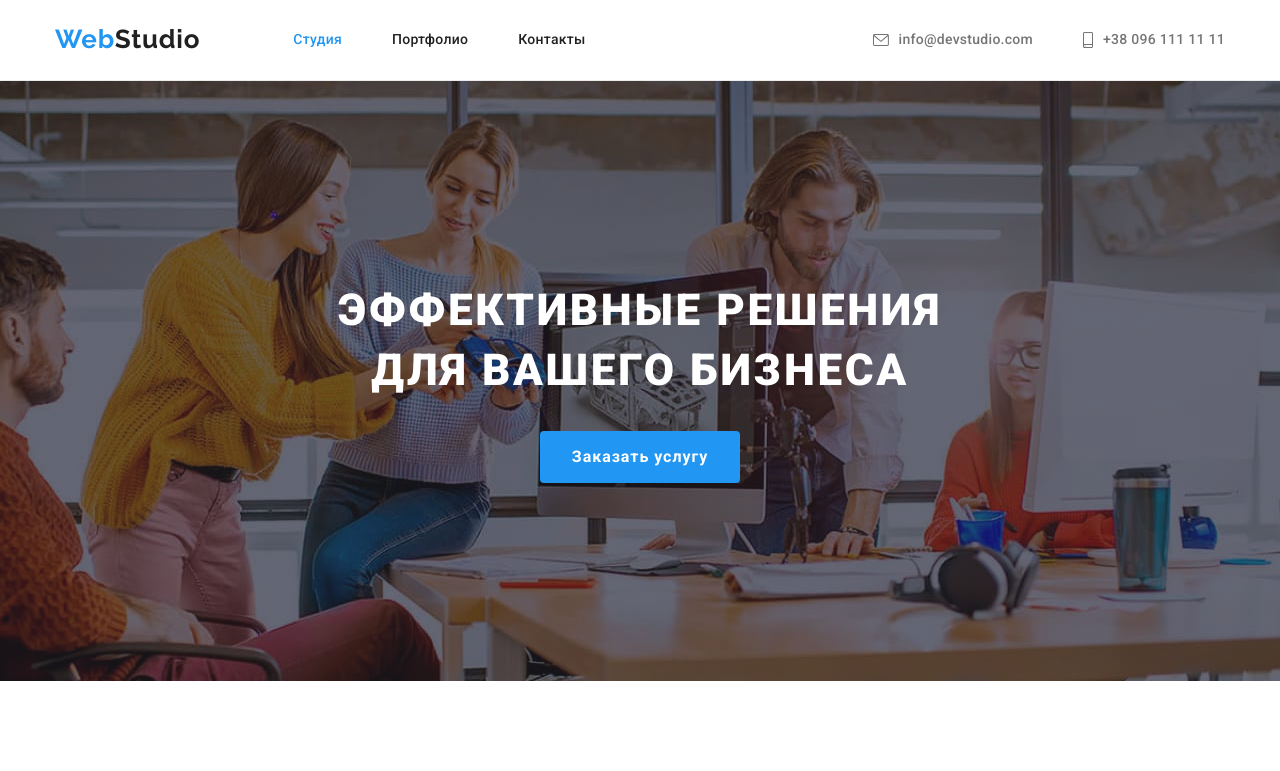
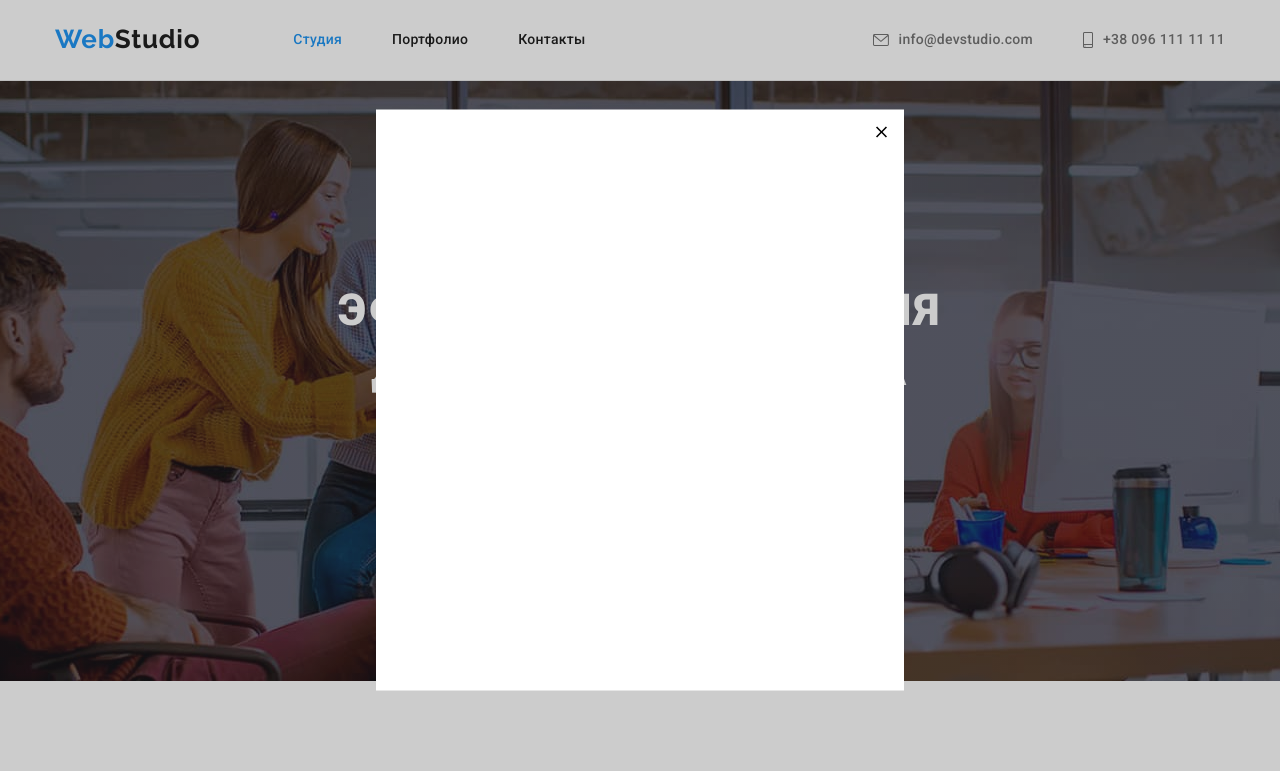
Before and after one commit to funnykoss/goit-markup-hw-05, a plain HTML site: page index.html in a window 1280 px wide. Both pictures are taken after a click on the button "Заказать услугу". Shown: the top 771 px of the page. Drawn offline with nearby package versions, Linux system fonts and the light colour scheme.

Commit message:
js_open-close

```diff
--- a/css/styles.css
+++ b/css/styles.css
@@ -317,6 +317,8 @@ img {
   background-color: var(--background-color);
   width: 30px;
   height: 30px;
+
+  cursor: pointer;
 }
 
 .backdrop.is-hidden {
--- a/index.html
+++ b/index.html
@@ -49,11 +49,11 @@
         <section class="hero">
             <div class="container">
                 <h1 class="hero-title">Эффективные решения для вашего бизнеса</h1>
-                <button class="buttons primary" type="button" >Заказать услугу</button>
+                <button class="buttons primary" type="button" data-modal-open>Заказать услугу</button>
             </div>
-            <div class="backdrop is-hidden">
+            <div class="backdrop is-hidden" data-modal>
                 <div class="modal">
-                    <div class="modal-thumb">
+                    <div class="modal-thumb" data-modal-close>
                         <svg class="modal-icon-close" width="18" height="18">
                             <use href="./imeges/sprite-svg.svg#icon-close-black-18dp-2-1-1"></use>
                         </svg>
```
